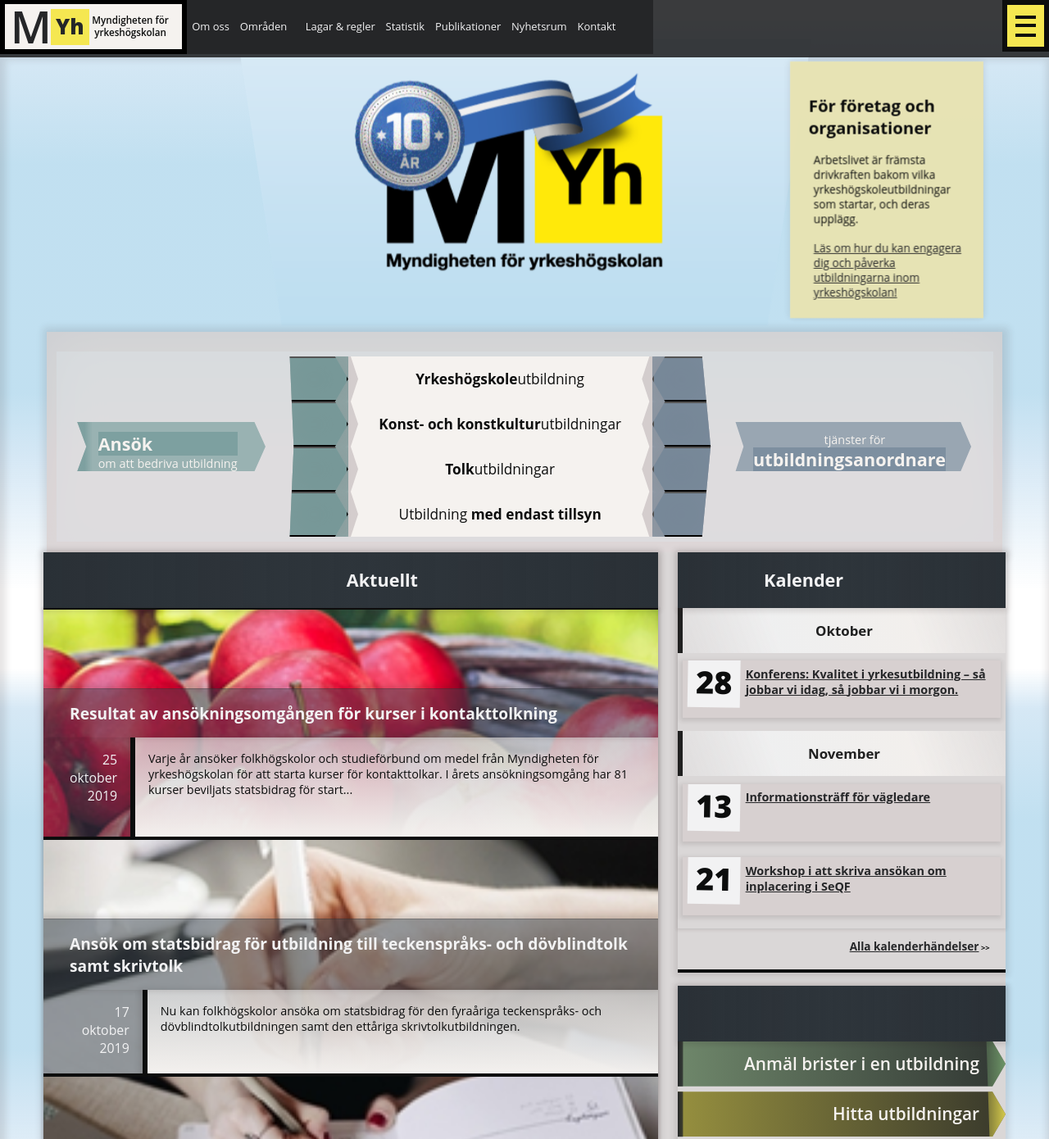
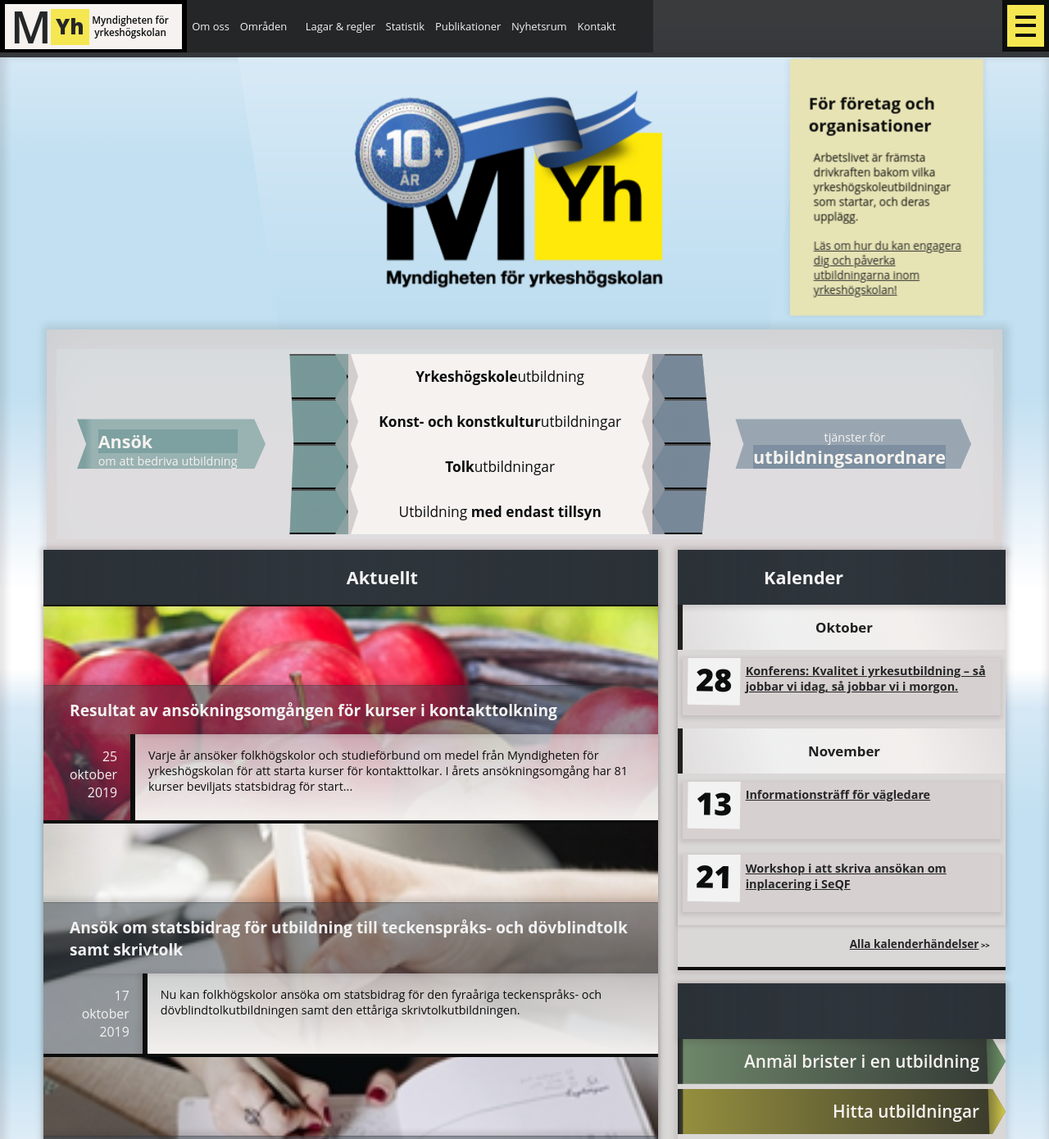
Before and after one commit to tolgraven/myh, a plain HTML site: page index.html in a window 1280 px wide. Shown: the top 1390 px of the page at 82% size. Drawn offline with Linux system fonts and the light colour scheme.

Commit message:
parallax tweak

```diff
--- a/css/component/articles.css
+++ b/css/component/articles.css
@@ -90,7 +90,7 @@
         hsl(var(--hue-2),
         var(--sat-low-1),
         var(--lum-light-3), 0.8) 120%);
-  padding: 1.0rem 1.0rem 3.0rem;
+  padding: 1.0rem 1.0rem 2.0rem;
   border-left: 0.4rem solid;
   box-shadow: -2px 0px 6px 2px var(--box-faint-color);
   /* try like "off" the left border... exentuate (sp??? lol) it sticking out */
@@ -160,7 +160,7 @@
   position: relative;
   left: 0%;
   width: 75%;
-  padding-bottom: 3rem;
+  padding-bottom: 2rem;
   border: 0;
 }
 .press-releases > ul > li > .article-text > .article-date {
--- a/css/header.css
+++ b/css/header.css
@@ -13,7 +13,7 @@ header {
   /* padding: 0 0.8rem; */
   /* height: 0.4rem; */
   height: var(--header-height);
-  transition: max-height 0.2s ease 0.10s;
+  transition: height 0.3s ease 0.1s, max-height 0.2s ease 0.10s;
               /* background 0.0s ease 0.0s; */
               /* display 0.0s linear 0.0s; */
   /* box-shadow: 2px 1px 9px 5px var(--box-faint-color); */
--- a/css/main.css
+++ b/css/main.css
@@ -28,7 +28,7 @@
   --side-max-fraction: 0.70;
   --side-max-pixels:   500px;
 
-  --header-height:     4.2rem; /* the slim header when not open */
+  --header-height:     4.0rem; /* the slim header when not open */
   /* --header-height:     3.6rem; /1* the slim header when not open *1/ */
   --logo-top-height:   5rem; /* this ok - height of pre-header logo */
   --article-img-above-margin: 6rem;
@@ -1059,7 +1059,7 @@ section p.read-more::after { /* should auto insert right arrow icon... */
 .perspective.top, .perspective-top { /* default perspective for main. */
   /* perspective-origin: top; /1* starts where i want but then want it going other dir... or maybe going up-away better, more understated... *1/ */
   /* perspective-origin: 50% 0%; /1* starts where i want but then want it going other dir... or maybe going up-away better, more understated... *1/ */
-  perspective-origin: 50% 12%; /* starts where i want but then want it going other dir... or maybe going up-away better, more understated... */
+  perspective-origin: 50% 30%; /* starts where i want but then want it going other dir... or maybe going up-away better, more understated... */
 }
 .perspective.left { /* default perspective for main. */
   perspective-origin: left; /* starts where i want but then want it going other dir... or maybe going up-away better, more understated... */
```
